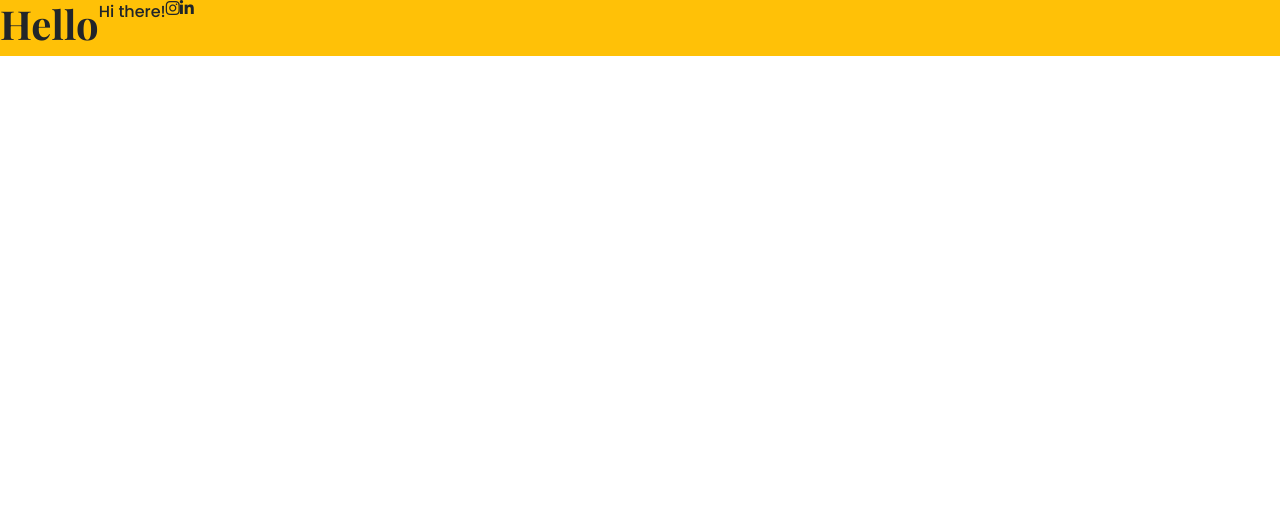
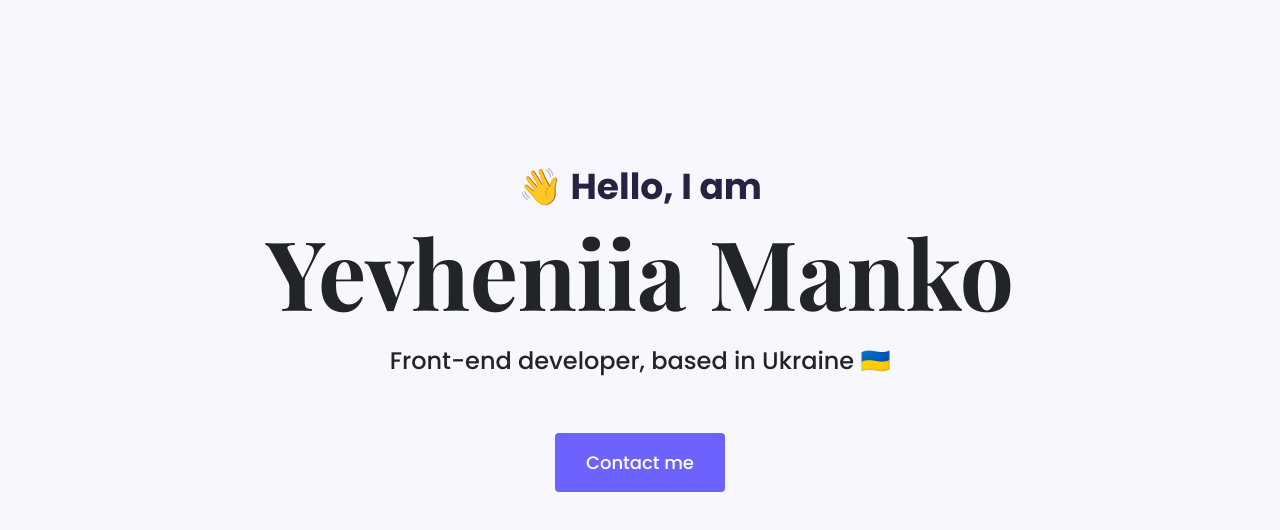
Before and after one commit to Zhenyya/portfolio-project, a plain HTML site: page index.html in a window 1280 px wide. Drawn offline with nearby package versions, Linux system fonts and the light colour scheme.

Commit message:
Added homepage content

```diff
--- a/index.html
+++ b/index.html
@@ -29,17 +29,13 @@
     <title>Document</title>
   </head>
   <body>
-    <div class="d-flex bg-warning">
-      <h1>Hello</h1>
-      <p>Hi there!</p>
-      <i class="fab fa-instagram"></i>
-      <i class="fa-brands fa-linkedin-in"></i>
-      <!-- <i class="fa-brands fa-linkedin"></i>
-      <i class="fa-sharp fa-solid fa-envelope"></i>
-      <i class="fa-brands fa-github"></i>
-      <i class="fa-brands fa-square-github"></i>
-      <i class="fa-brands fa-facebook-messenger"></i>
-      <i class="fa-sharp fa-solid fa-flower"></i> -->
+    <div class="hero">
+      <p>👋 Hello, I am</p>
+      <h1>Yevheniia Manko</h1>
+      <h2 class="mb-5">Front-end developer, based in Ukraine 🇺🇦</h2>
+      <div>
+        <a href="#" class="btn btn-branding">Contact me</a>
+      </div>
     </div>
   </body>
 </html>
--- a/styles/portfolio.css
+++ b/styles/portfolio.css
@@ -1,12 +1,57 @@
-/* font-family: "Playfair Display", serif;
-  font-family: "Poppins", sans-serif; */
+:root {
+  --branding-color: #6c63ff;
+  --secondary-color: #f9f7fe;
+  --heading-font-family: "Playfair Display", serif;
+  --default-font-family: "Poppins", sans-serif;
+}
 
-h1 {
-  font-family: "Playfair Display", serif;
+body {
+  font-family: var(--default-font-family);
+}
+
+h1,
+h2,
+h3,
+h4,
+h5,
+h6 {
+  font-family: var(--heading-font-family);
   font-weight: bold;
 }
 
+h1 {
+  font-size: 96px;
+}
+
 p {
-  font-family: "Poppins", sans-serif;
   font-weight: normal;
 }
+
+.hero {
+  background: var(--secondary-color);
+  text-align: center;
+  padding: 160px 20px;
+}
+
+.hero p {
+  font-size: 36px;
+  font-weight: bold;
+  color: #272142;
+  margin: 0;
+}
+
+.hero h2 {
+  font-family: var(--default-font-family);
+  font-weight: normal;
+  font-size: 24px;
+  line-height: 2;
+}
+
+.btn-branding {
+  color: white;
+  background: var(--branding-color);
+  border-radius: 4px;
+  font-size: 18px;
+  line-height: 27px;
+  padding: 15px 30px;
+}
```
